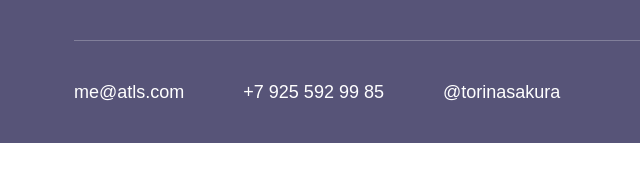
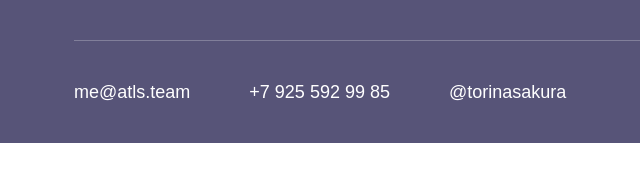
Before and after one commit to atls-academy/brusselboy.github.io, a website: page academy/level-one/index.html in a window 1280 px wide. Shown: the part 942-1128 px from the top of the page, 126-766 px from the left. Drawn offline with Linux system fonts and the light colour scheme; a web font is replaced by a local one.

Commit message:
chore(level-one): mail renaming

```diff
--- a/academy/level-one/index.html
+++ b/academy/level-one/index.html
@@ -58,7 +58,7 @@
         <hr>
         <div class="hero-information">
             <a href="mailto:me@atls.team">
-                <span>me@atls.com</span>
+                <span>me@atls.team</span>
             </a>
             <a href="tel:+79255929985">
                 <span>+7 925 592 99 85</span>
```
